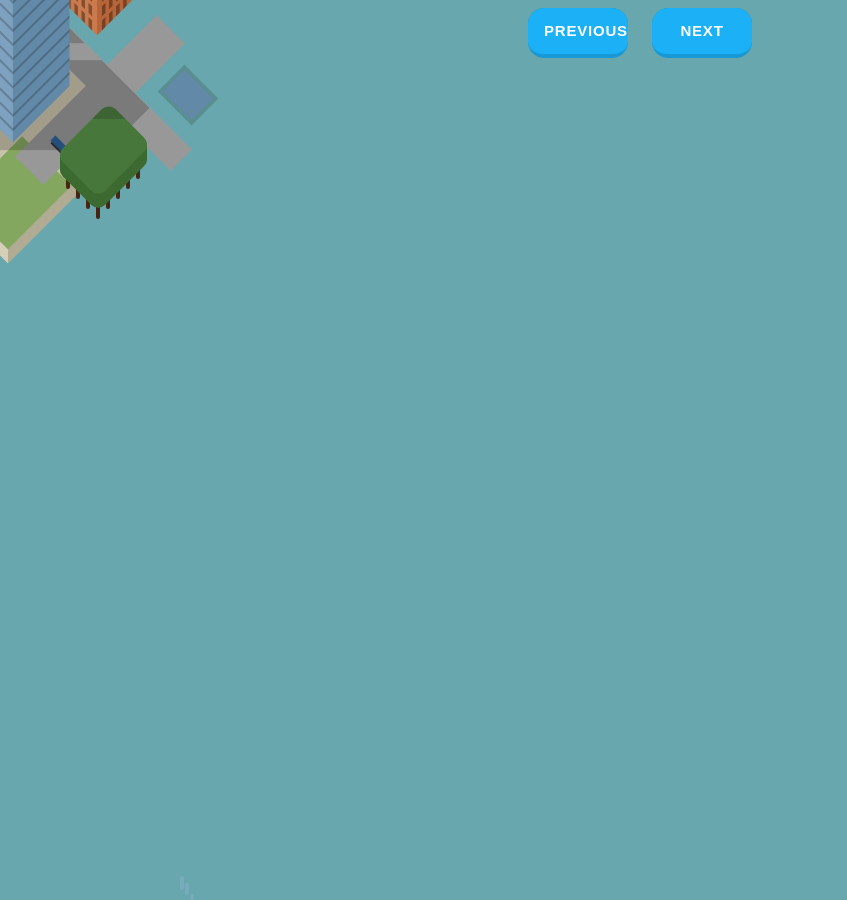
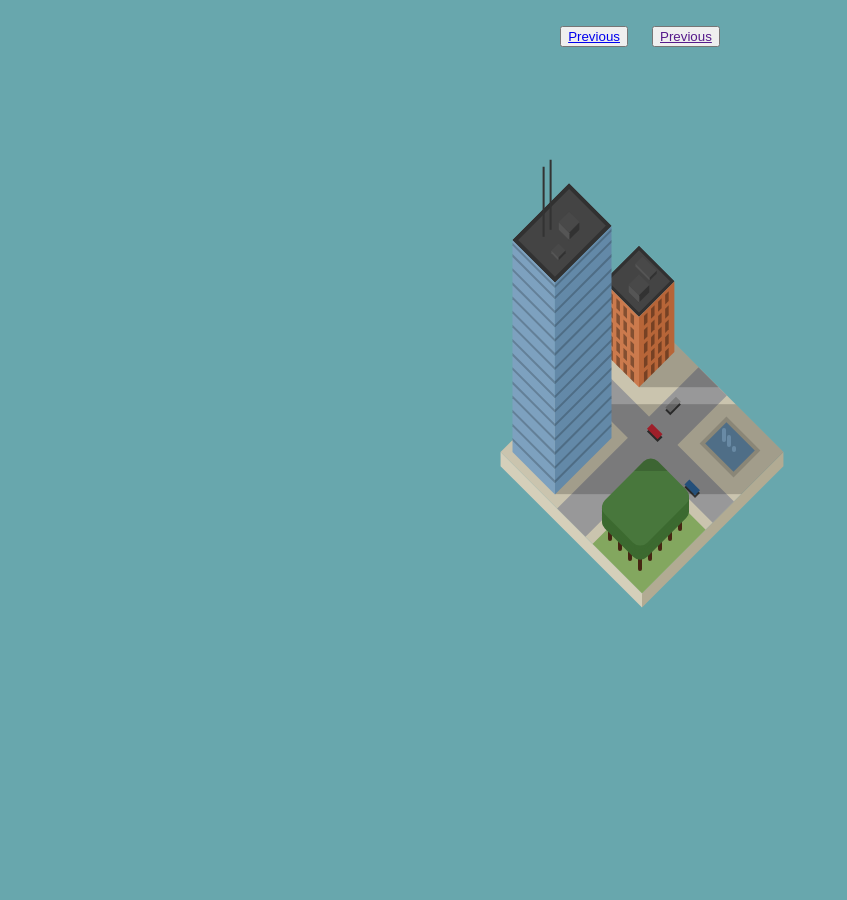
Before and after one commit to Mouedrhiri/jeux, a plain HTML site: page games/arch/mdlfnl/index.html in a window 1280 px wide. Shown: the whole page, without its empty margins (0-847 px from the left). After the commit the page ends 800 px from the top, so only its background shows below. Drawn offline with Linux system fonts and the light colour scheme.

Commit message:
Architecture game

```diff
--- a/games/arch/mdlfnl/index.html
+++ b/games/arch/mdlfnl/index.html
@@ -10,9 +10,9 @@
   <body>
     <div class="btns">
       <button class="button-19">
-        <a href="/games/arch/mdlfst/index.html">Previous</a>
+        <a href="/architecture.html">Previous</a>
       </button>
-      <button class="button-19" disabled><a href="#">Next</a></button>
+      <button class="button-19"><a href="">Previous</a></button>
     </div>
     <div class="game">
       <div class="highscraper">
--- a/games/arch/mdlfnl/style.css
+++ b/games/arch/mdlfnl/style.css
@@ -6,72 +6,13 @@ body {
   font-family: "Courier New", Courier, monospace;
 }
 .game {
+  border: 2px black solid;
+  position: fixed;
+  background-color: #fae1cb;
   top: 50%;
   left: 50%;
   margin-left: -100px;
   margin-top: -50px;
-}
-.button-19 {
-  appearance: button;
-  background-color: #1899d6;
-  border: solid transparent;
-  border-radius: 16px;
-  border-width: 0 0 4px;
-  box-sizing: border-box;
-  color: #ffffff;
-  cursor: pointer;
-  display: inline-block;
-  font-family: din-round, sans-serif;
-  font-size: 15px;
-  font-weight: 700;
-  letter-spacing: 0.8px;
-  line-height: 20px;
-  margin: 0;
-  outline: none;
-  overflow: visible;
-  padding: 13px 16px;
-  text-align: center;
-  text-transform: uppercase;
-  touch-action: manipulation;
-  transform: translateZ(0);
-  transition: filter 0.2s;
-  user-select: none;
-  -webkit-user-select: none;
-  vertical-align: middle;
-  white-space: nowrap;
-  width: 100px;
-}
-.button-19 a {
-  text-decoration: none;
-  color: #ffffff;
-}
-.button-19:after {
-  background-clip: padding-box;
-  background-color: #1cb0f6;
-  border: solid transparent;
-  border-radius: 16px;
-  border-width: 0 0 4px;
-  bottom: -4px;
-  content: "";
-  left: 0;
-  position: absolute;
-  right: 0;
-  top: 0;
-  z-index: -1;
-}
-
-.button-19:main,
-.button-19:focus {
-  user-select: auto;
-}
-
-.button-19:hover:not(:disabled) {
-  filter: brightness(1.1);
-  -webkit-filter: brightness(1.1);
-}
-
-.button-19:disabled {
-  cursor: auto;
 }
 .ground {
   position: absolute;
```
